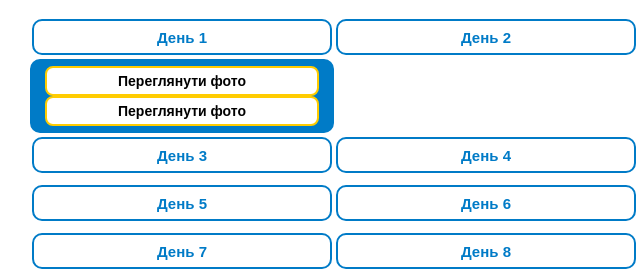
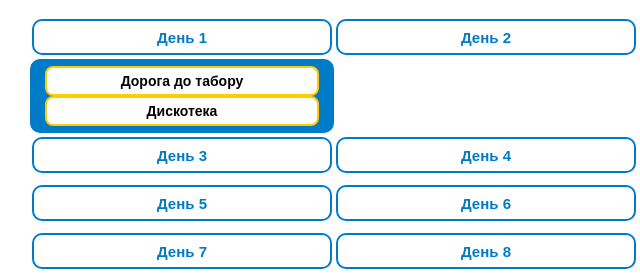
Before and after one commit to OleksandrPulya/Caritas_camp, a plain HTML site: page videos.html in a window 1280 px wide. Both pictures are taken after a click on the button "День 1". Shown: the part 200-476 px from the top of the page, 320-960 px from the left. Drawn offline with Linux system fonts and the light colour scheme.

Commit message:
Update videos.html

```diff
--- a/videos.html
+++ b/videos.html
@@ -213,8 +213,8 @@
       <div class="button-wrapper">
         <button class="square-button" onclick="toggleSubButton(this)">День 1</button>
         <div class="sub-wrapper">
-          <a href="day1.html" class="sub-button">Переглянути фото</a>
-          <a href="day1.html" class="sub-button">Переглянути фото</a>
+          <a href="https://youtu.be/s-GHmZy8Daw" class="sub-button">Дорога до табору</a>
+          <a href="https://youtube.com/shorts/KUkZna-oZNY" class="sub-button">Дискотека</a>
         </div>
       </div>
       <div class="button-wrapper">
```
